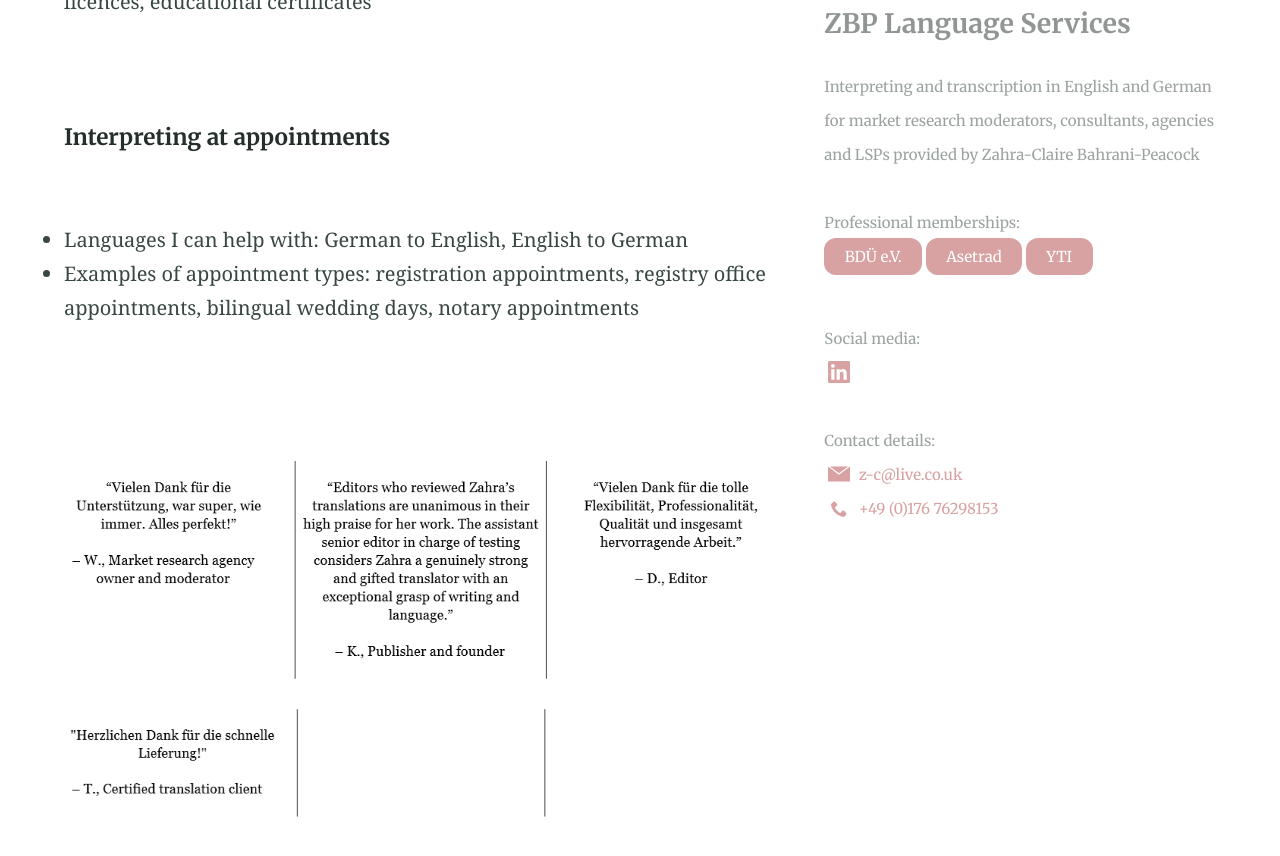
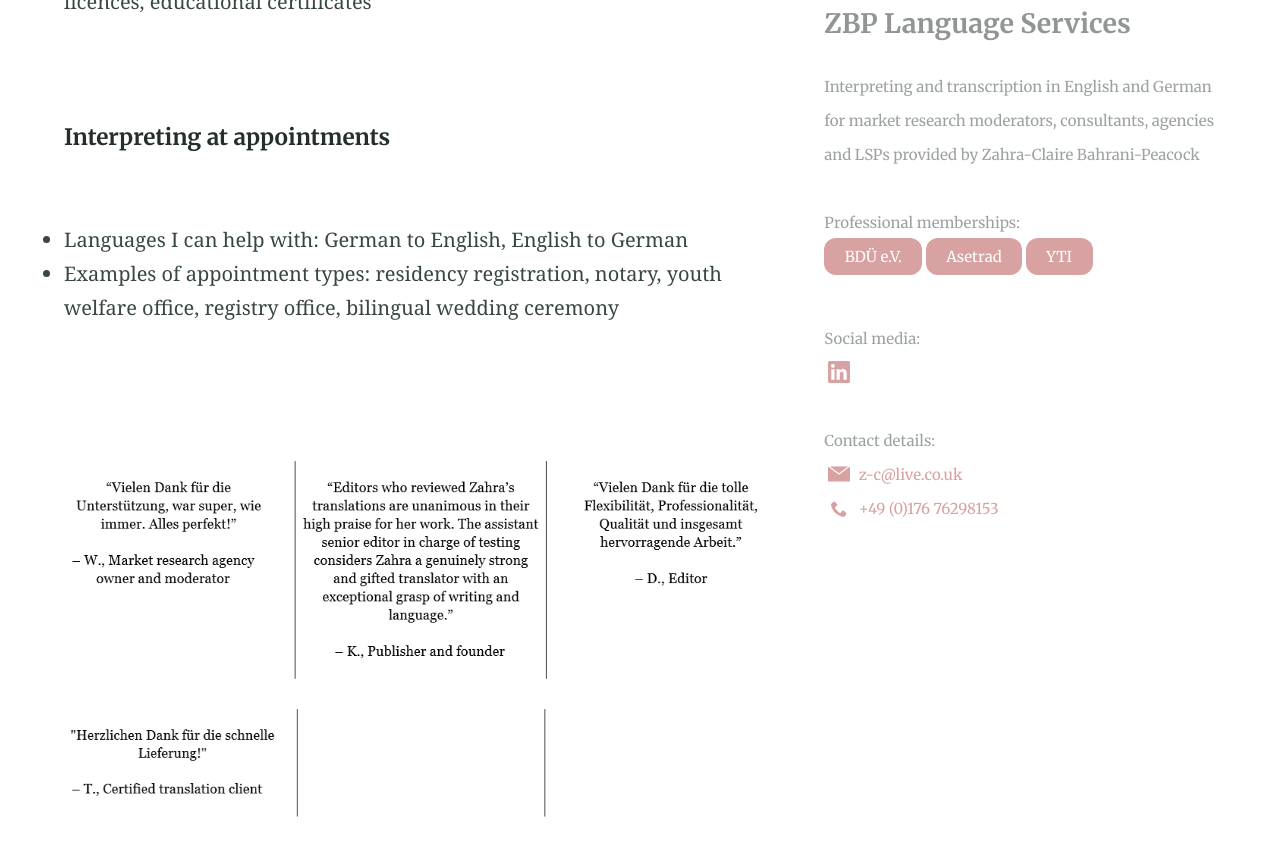
Before and after one commit to Website-2/certified.zbp-language-services.github.io, a Jekyll site: the page built from services.md, in a window 1280 px wide and 900 px high, scrolled down 849 px. Shown: the top 856 px of the window. Built offline with Jekyll 4.4.1, drawn with Linux system fonts in a browser that asks for light colours.

Commit message:
Text update

```diff
--- a/services.md
+++ b/services.md
@@ -16,7 +16,7 @@ aside: true
 <h5>Interpreting at appointments</h5>
 <br>
 * Languages I can help with: German to English, English to German
-* Examples of appointment types: registration appointments, registry office appointments, bilingual wedding days, notary appointments
+* Examples of appointment types: residency registration, notary, youth welfare office, registry office, bilingual wedding ceremony
 <br><br><br><br>
 
 {% include figure.html image="/assets/Testimonials_services 1.png" position="center" %}
```
